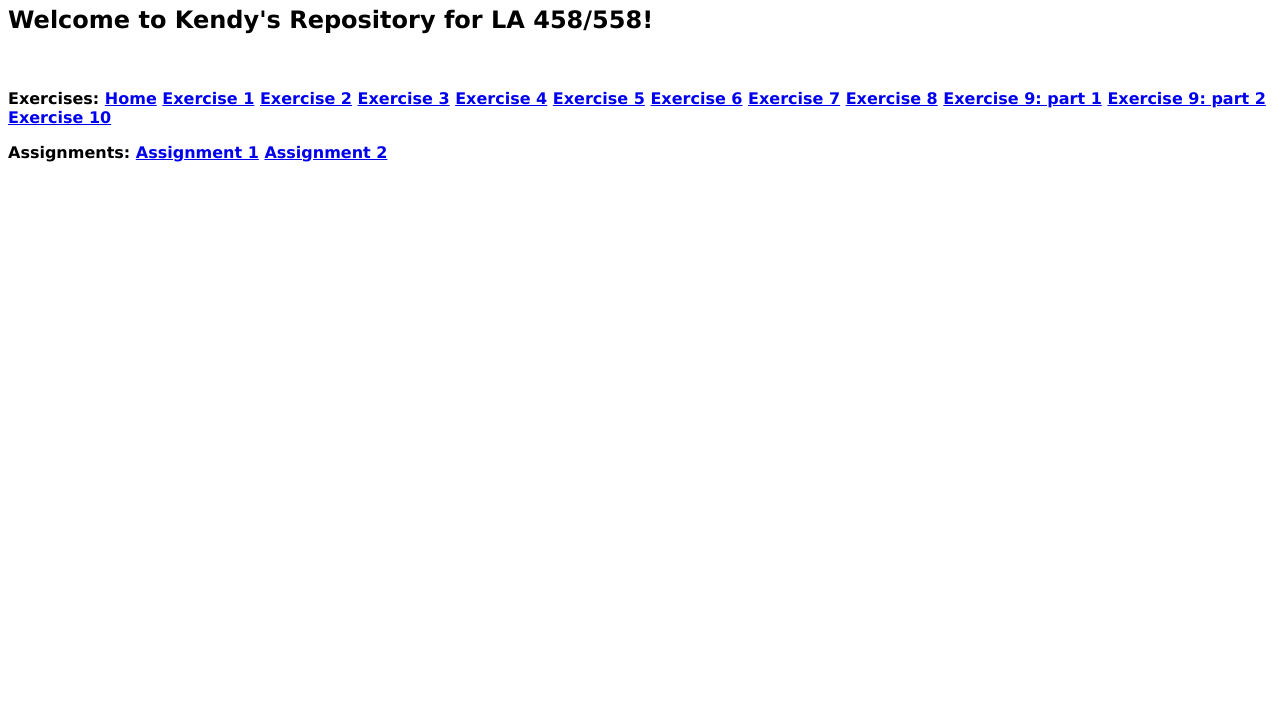
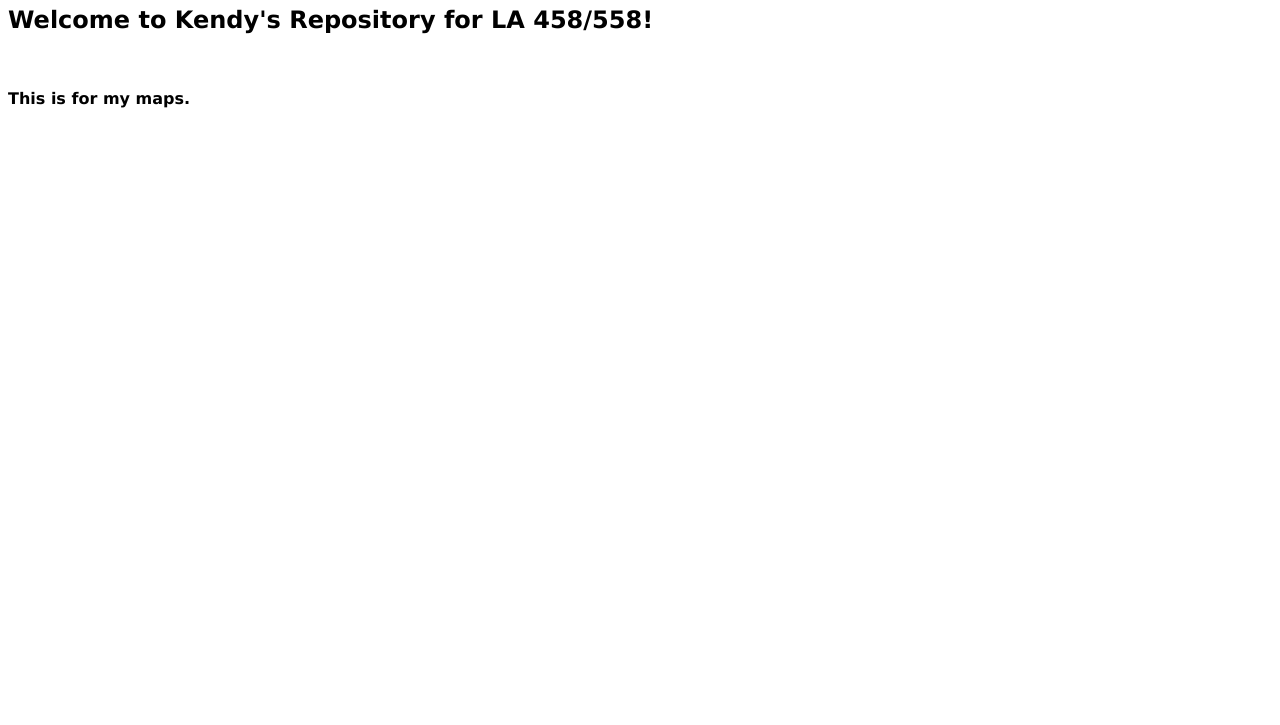
Before and after one commit to Kendyl66/work, a plain HTML site: page index.html in a window 1280 px wide. Shown: the part 75-800 px from the top of the page. Drawn offline with Linux system fonts and the light colour scheme.

Commit message:
Update index.html

```diff
--- a/index.html
+++ b/index.html
@@ -1,7 +1,7 @@
 <!DOCTYPE html>
 <html>
     <head>
-        <title> Kendyl's LA 458/558 </title>
+        <title> Work Stuff</title>
         <style> p, body {font-family: verdana, sans-serif, monospace;
             font-weight: 800}
         </style>
@@ -13,26 +13,8 @@
     <img src="">
 
    <p>
-    Exercises:
-            <a href=".."> Home</a>
-            <a href="../ex1/index.html"> Exercise 1</a>
-            <a href="../ex2/index.html"> Exercise 2</a>
-            <a href="../ex3/index.html"> Exercise 3</a>
-            <a href="../ex4/LeafletMapEx/index.html"> Exercise 4</a>
-            <a href="../ex5/index.html"> Exercise 5</a>
-            <a href="../ex6/index.html"> Exercise 6</a>
-            <a href="../ex7/index.html"> Exercise 7</a>
-            <a href="../ex8/index.html"> Exercise 8</a>
-            <a href="../ex9/index.html"> Exercise 9: part 1</a>
-            <a href="../ex9/index1.html"> Exercise 9: part 2</a>
-            <a href="../ex10/index.html"> Exercise 10</a>
+   This is for my maps.
     </p>
-    <p>
-    Assignments:
-
-            <a href="../Assignment1/index.html"> Assignment 1</a>
-            <a href="../Assignment%202/index.html"> Assignment 2</a>
-      </p>
 </body>
 
 
```
